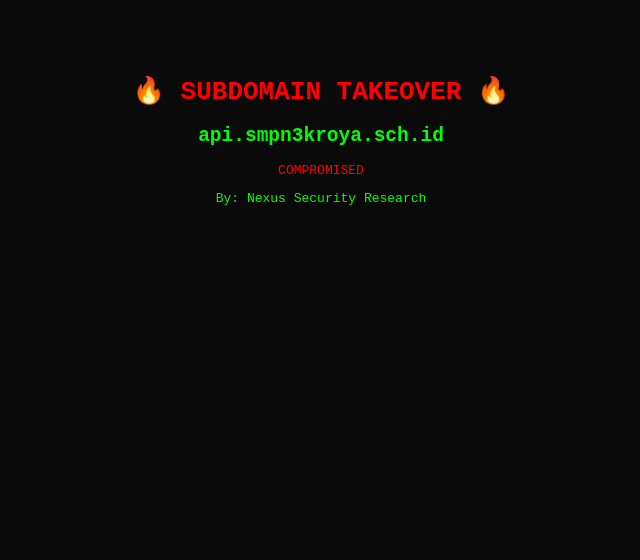
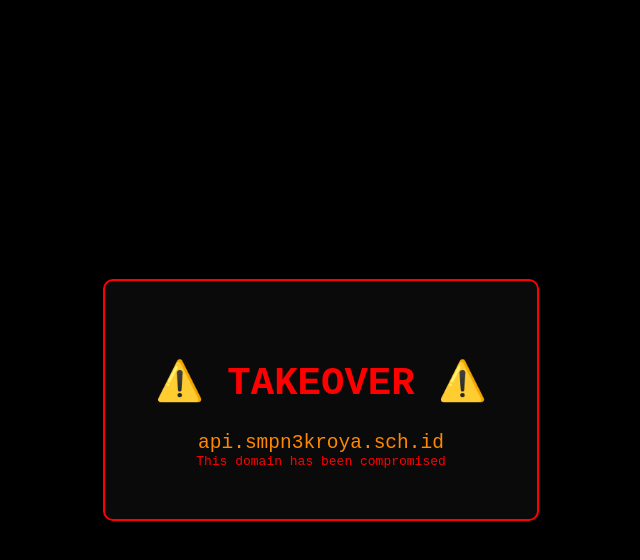
Before and after one commit to e4603135-ai/api.smpn3kroya.sch.id, a plain HTML site: page index.html in a window 1280 px wide. Shown: the whole page, without its empty margins (319-959 px from the left). Drawn offline with Linux system fonts and the light colour scheme.

Commit message:
Domain takeover api

```diff
--- a/index.html
+++ b/index.html
@@ -1,10 +1,38 @@
 <!DOCTYPE html>
 <html>
-<head><title>api.smpn3kroya.sch.id - TAKEOVER</title></head>
-<body style="background:#0a0a0a;color:#0f0;font-family:monospace;text-align:center;padding:50px;">
-    <h1 style="color:red;">🔥 SUBDOMAIN TAKEOVER 🔥</h1>
-    <h2>api.smpn3kroya.sch.id</h2>
-    <p style="color:red;">COMPROMISED</p>
-    <p>By: Nexus Security Research</p>
+<head>
+    <title>Domain Takeover</title>
+    <style>
+        body {
+            background: #000;
+            color: #00ff00;
+            font-family: monospace;
+            display: flex;
+            justify-content: center;
+            align-items: center;
+            height: 100vh;
+            margin: 0;
+        }
+        .box {
+            border: 2px solid #ff0000;
+            padding: 50px;
+            border-radius: 10px;
+            text-align: center;
+            background: #0a0a0a;
+        }
+        h1 { color: #ff0000; font-size: 3em; }
+        .sub { color: #ff8800; font-size: 1.5em; }
+        .status { color: #ff0000; animation: blink 1s infinite; }
+        @keyframes blink {
+            50% { opacity: 0.2; }
+        }
+    </style>
+</head>
+<body>
+    <div class="box">
+        <h1>⚠️ TAKEOVER ⚠️</h1>
+        <div class="sub">api.smpn3kroya.sch.id</div>
+        <div class="status">This domain has been compromised</div>
+    </div>
 </body>
 </html>
```
Also changed, not shown: 1 other file.
